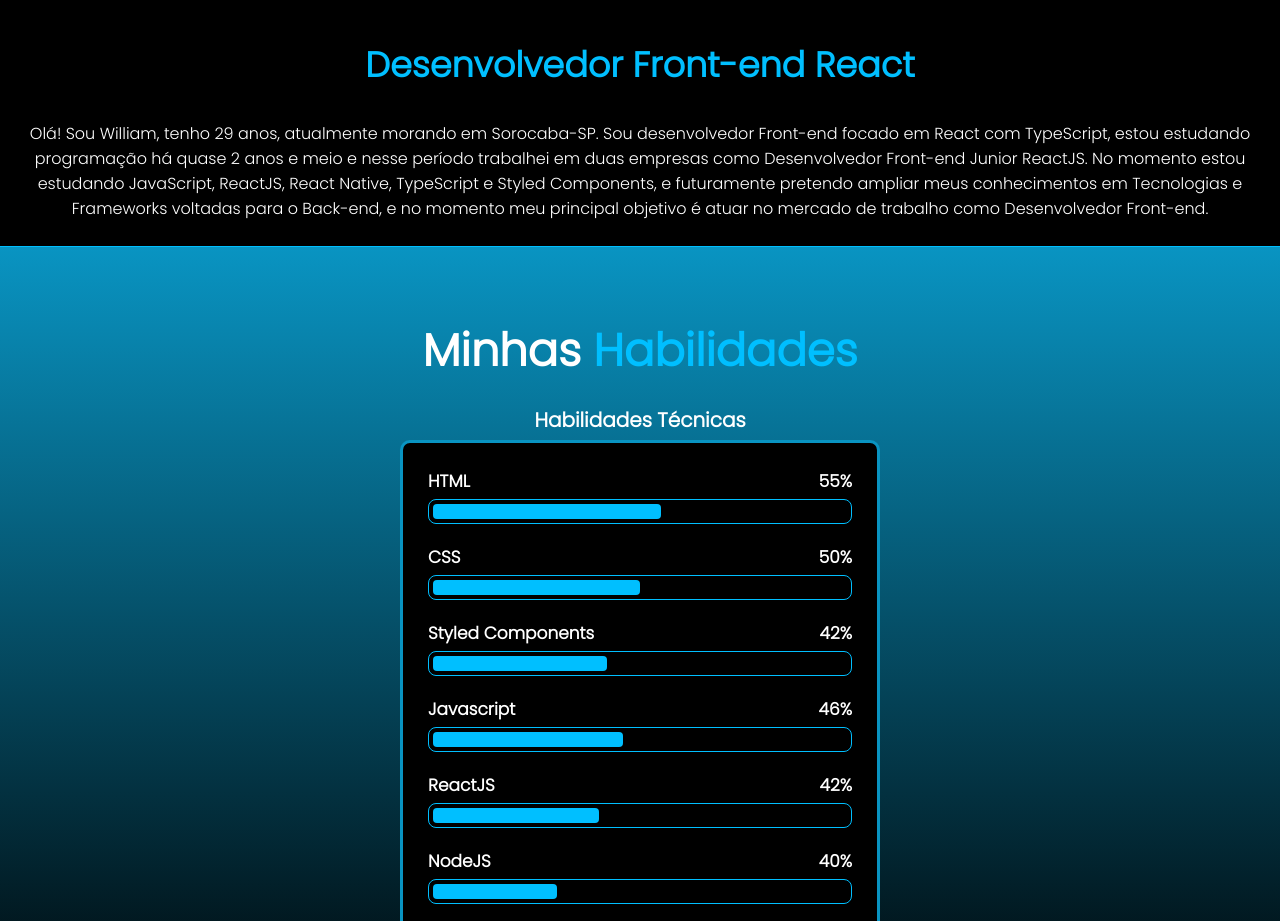
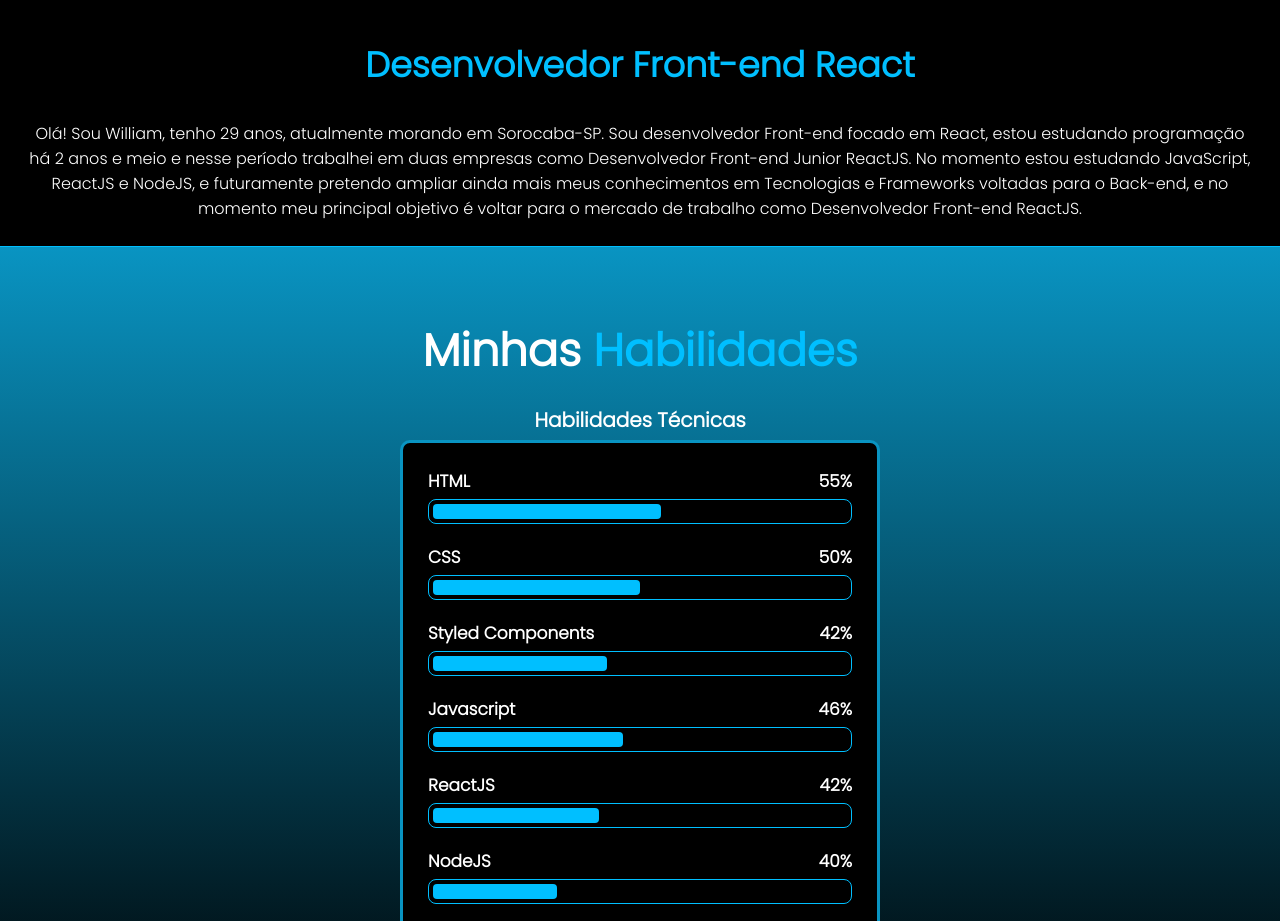
Before and after one commit to williamalves94/my-portfolio-react, a React (Vite) app: page / in a window 1280 px wide. Shown: the part 1360-2281 px from the top of the page. Built offline with nearby package versions, Linux system fonts and the light colour scheme.

Commit message:
feat: atualizando a bio e o curriculo

```diff
--- a/src/components/about-section.jsx
+++ b/src/components/about-section.jsx
@@ -1,21 +1,33 @@
-import { About, DivAbouteMe, DivText, DivImg } from '../styles/about-section-style';
-import Perfil from '../assets/perfil3.jpg';
+import {
+  About,
+  DivAbouteMe,
+  DivText,
+  DivImg,
+} from "../styles/about-section-style";
+import Perfil from "../assets/perfil3.jpg";
 
 export const AboutSection = () => {
   return (
     <About id="sobre">
       <DivAbouteMe>
-                    <h2>Sobre<span>Mim</span></h2>
+        <h2>
+          Sobre<span>Mim</span>
+        </h2>
         <DivImg>
-                        <img src={ Perfil }/>
+          <img src={Perfil} />
         </DivImg>
         <DivText>
           <h3>Desenvolvedor Front-end React</h3>
-                        <p>Olá! Sou William, tenho 29 anos, atualmente morando em Sorocaba-SP. Sou desenvolvedor Front-end focado em React com TypeScript,
-                            estou estudando programação há quase 2 anos e meio e nesse período trabalhei em duas empresas como Desenvolvedor Front-end Junior ReactJS.
-                            No momento estou estudando JavaScript, ReactJS, React Native,
-                            TypeScript e Styled Components, e futuramente pretendo ampliar meus conhecimentos em Tecnologias e Frameworks voltadas para o Back-end,
-                            e no momento meu principal objetivo é atuar no mercado de trabalho como Desenvolvedor Front-end.
+          <p>
+            Olá! Sou William, tenho 29 anos, atualmente morando em Sorocaba-SP.
+            Sou desenvolvedor Front-end focado em React, estou estudando
+            programação há 2 anos e meio e nesse período trabalhei em duas
+            empresas como Desenvolvedor Front-end Junior ReactJS. No momento
+            estou estudando JavaScript, ReactJS e NodeJS, e futuramente pretendo
+            ampliar ainda mais meus conhecimentos em Tecnologias e Frameworks
+            voltadas para o Back-end, e no momento meu principal objetivo é
+            voltar para o mercado de trabalho como Desenvolvedor Front-end
+            ReactJS.
           </p>
         </DivText>
       </DivAbouteMe>
```
Also changed, not shown: 1 other file (tests, documents, lock files or other folders). Lines whose indentation alone changed are shown as unchanged.
